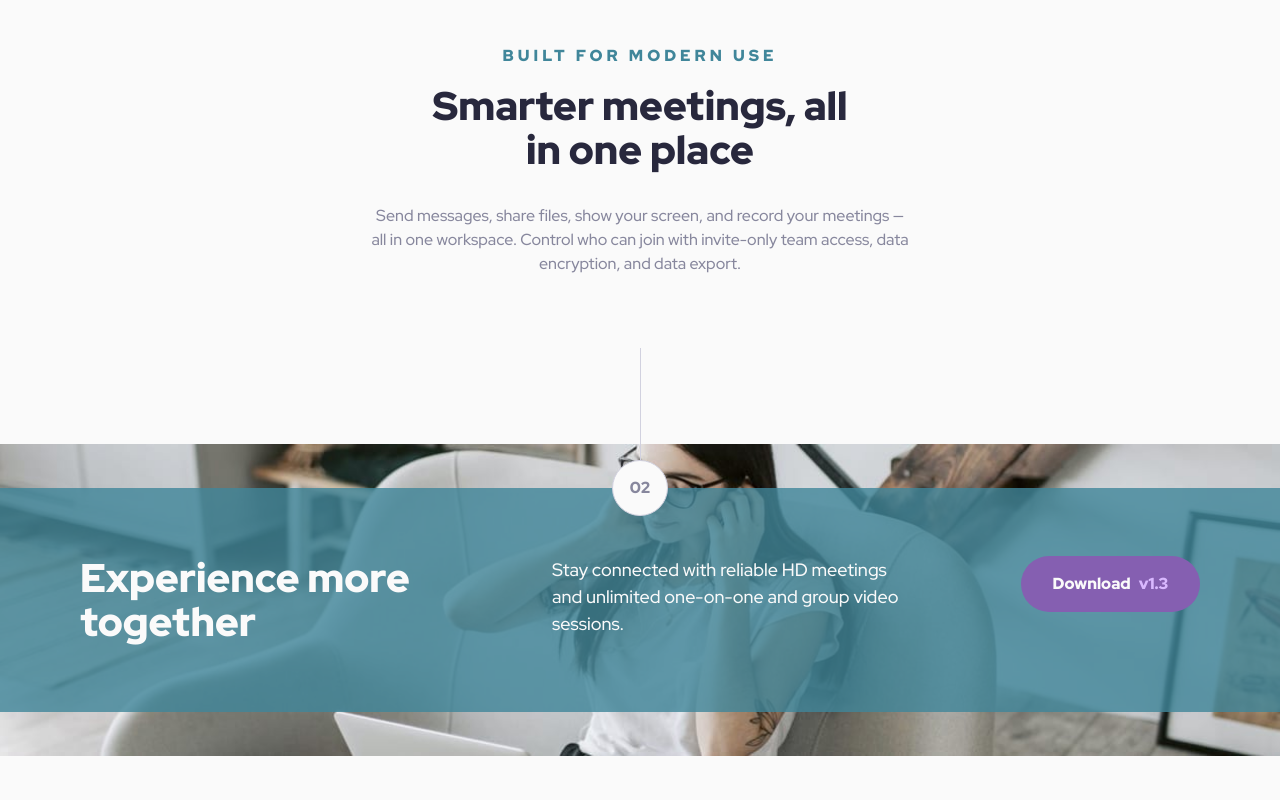
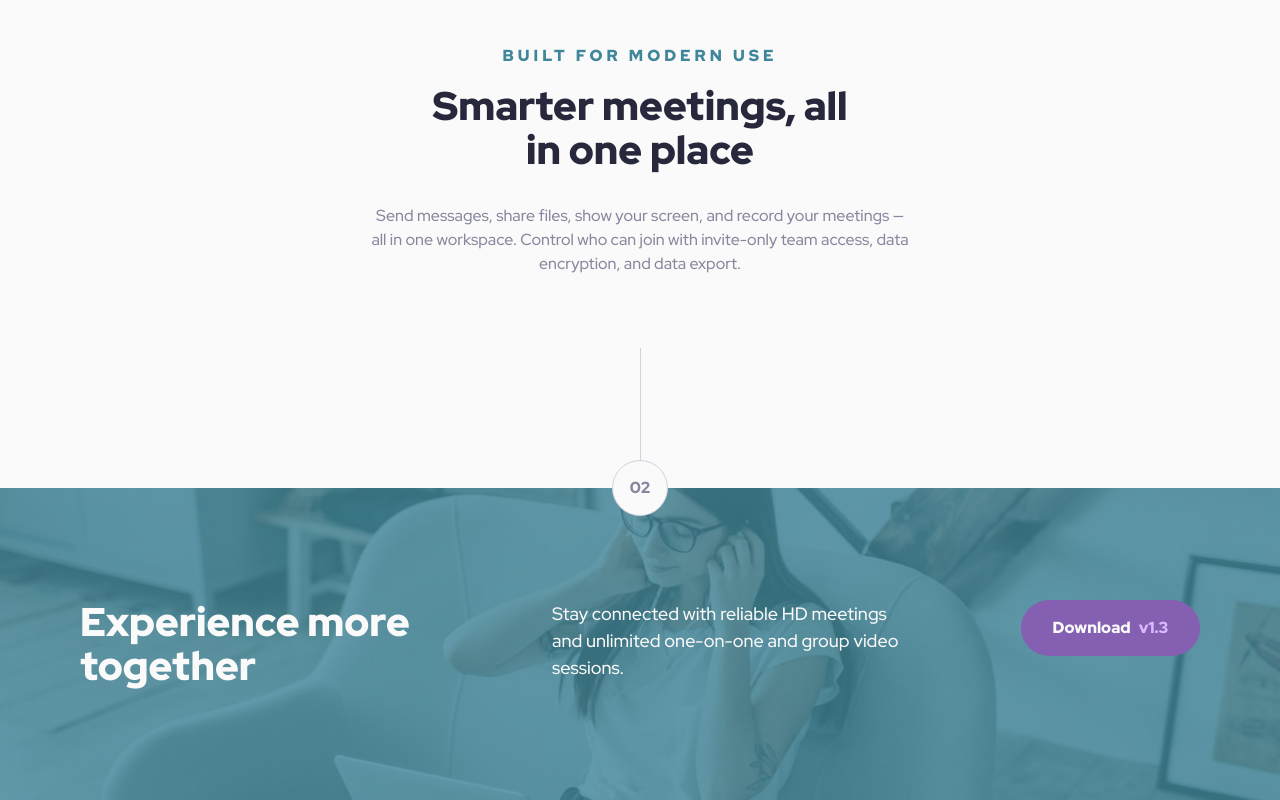
Before and after one commit to ruorobee-learning/10.-Meet-Landing-Page, a plain HTML site: page index.html in a window 1280 px wide. Shown: the part 1109-1909 px from the top of the page. Before the commit the page ends 1865 px from the top, so only its background shows below. Drawn offline with Linux system fonts and the light colour scheme.

Commit message:
web version complete

```diff
--- a/style.css
+++ b/style.css
@@ -304,15 +304,17 @@ footer .section-indicator {
     flex-direction: column;
     align-items: center;
     justify-content: center;
-    width: 100%;
+    width: 100%;;
     position: relative;
     padding: var(--var-1400) var(--var-1000);
 }
 
 .footer-container img {
     width: 100%;
-    height: 312px;
+    height: 100%;
     position: absolute;
+    top: 0;
+    left: 0;
     object-fit: cover;
 }
 
@@ -326,10 +328,6 @@ footer .section-indicator {
 }
 
 .footer-content {
-    position: absolute;
-    top: 50%;
-    left: 50%;
-    transform: translate(-50%, -50%);
     color: white;
     width: 100%;
     max-width: 1120px;
```
